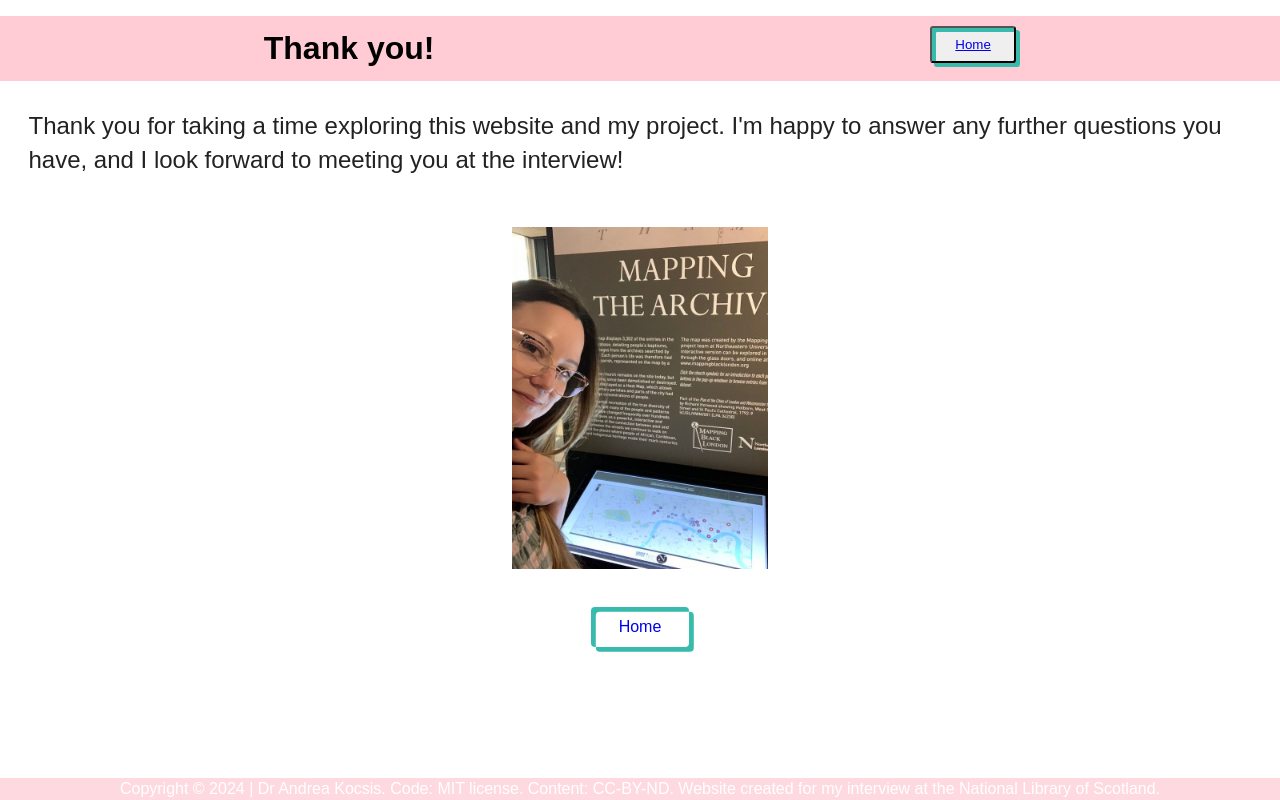
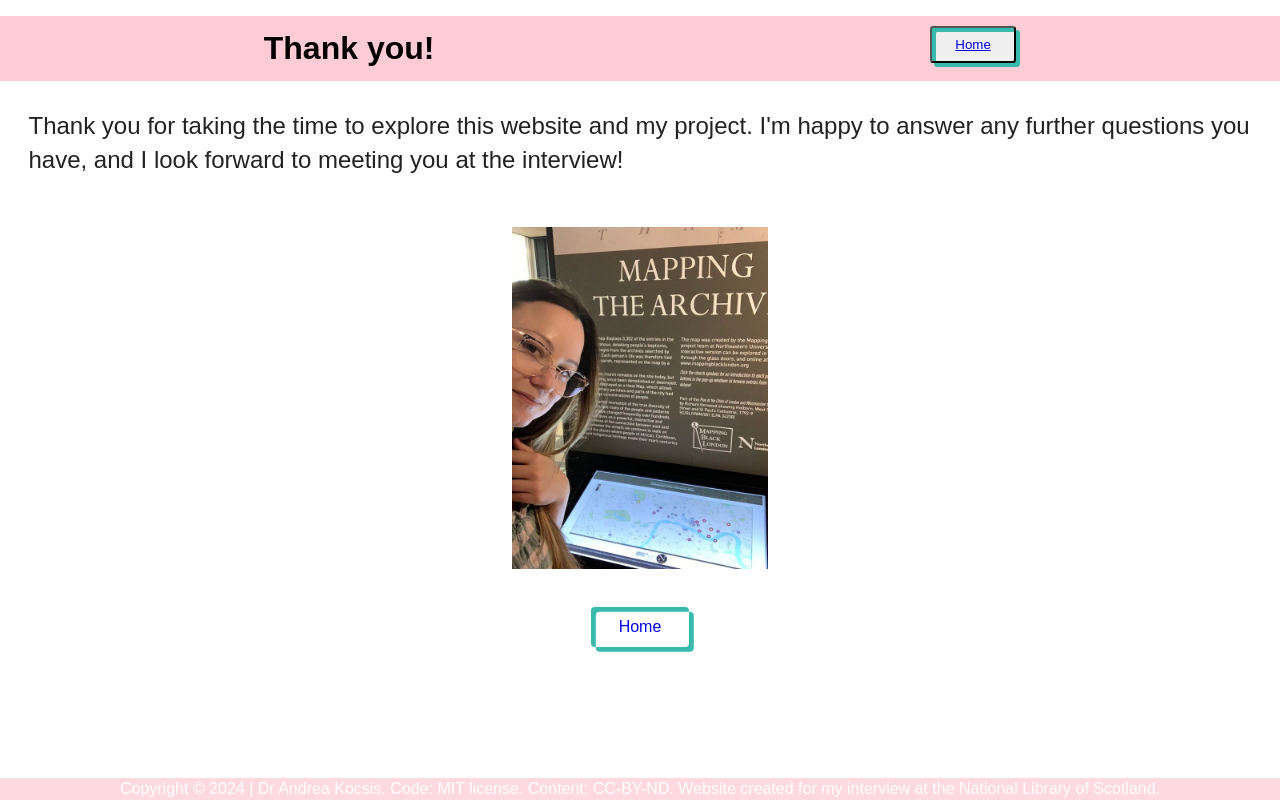
Before and after one commit to aurigandrea/AoTNLS, a website built with Parcel: page thanks.html in a window 1280 px wide. Built offline with nearby package versions, Linux system fonts and the light colour scheme.

Commit message:
Update thanks.html

```diff
--- a/thanks.html
+++ b/thanks.html
@@ -24,7 +24,8 @@
 <body>
 <section>
        <div class="flex-container3">
-  <div><p>Thank you for taking a time exploring this website and my project. I'm happy to answer any further questions you have, and I look forward to meeting you at the interview! </p></div></div>
+  <div><p>Thank you for taking the time to explore this website and my project. I'm happy to answer any further questions you have, and I look forward to meeting you at the interview!
+</p></div></div>
          <div class="flex-container3">
   <div class="thanks"><img src="img/diss1.jpeg" alt="Me and my screen"></div>
 </div>
```
